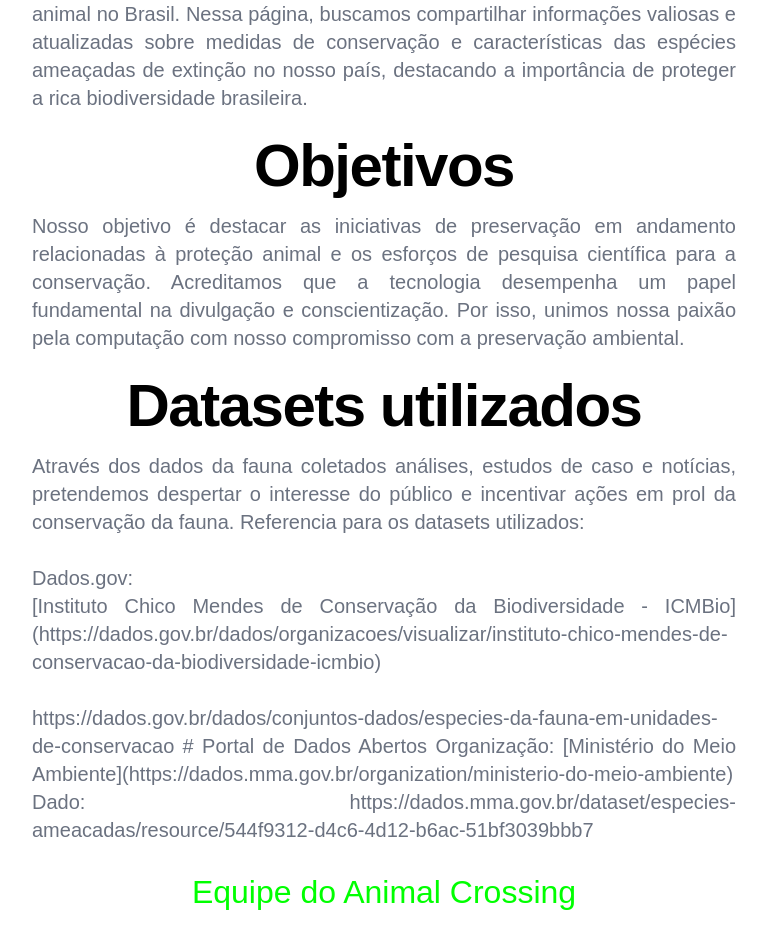
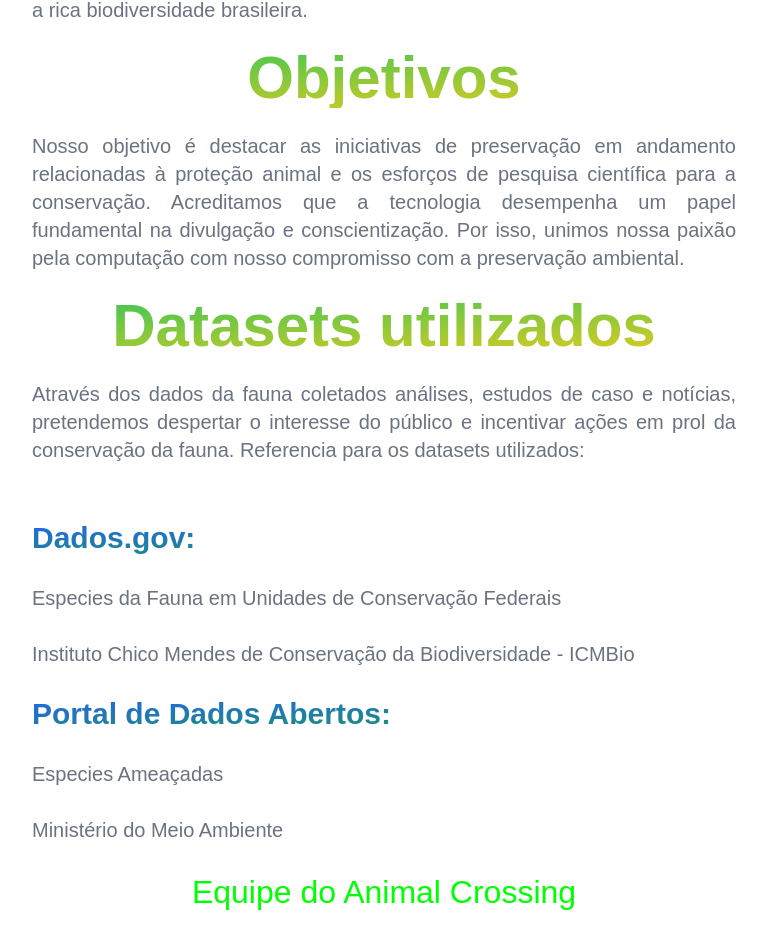
Before and after one commit to VitoriaSerafim/portal-de-dados-mma, a Next.js app: page / in a window 1280 px wide. Shown: the part 916-1864 px from the top of the page, without its empty margins (256-1023 px from the left). Built offline with nearby package versions, Linux system fonts and the light colour scheme.

Commit message:
CommitAlteraçãoPágina

```diff
--- a/pages/index.tsx
+++ b/pages/index.tsx
@@ -13,6 +13,7 @@ const HomePage = () => {
           flexDirection: "column",
         }}
       >
+
         <Header />
         <Head>
           <title>Portal de Dados - Ministério do Meio Ambiente</title>
@@ -34,10 +35,11 @@ const HomePage = () => {
           <div className="flex items-center justify-center">
             <img src="/header-animal.svg"></img>
           </div>
-          <h2 className="mb-4 text-4xl font-extrabold leading-none tracking-tight text-black md:text-5xl lg:text-6xl mt-24">
+          <h2 className="text-6xl font-extrabold text-transparent bg-clip-text bg-gradient-to-br from-green-500 to-yellow-400 ">
             {" "}
             Quem somos?
           </h2>
+          <br/>
           <p className="mb-6 text-lg font-normal text-gray-500 lg:text-xl sm:px-16 xl:px-48 text-justify">
             {" "}
             Somos um grupo de estudantes de computação da Universidade Federal
@@ -49,10 +51,12 @@ const HomePage = () => {
             destacando a importância de proteger a rica biodiversidade
             brasileira.
           </p>
-          <h2 className="mb-4 text-4xl font-extrabold leading-none tracking-tight text-black md:text-5xl lg:text-6xl">
+          <h2 className="text-6xl font-extrabold text-transparent bg-clip-text bg-gradient-to-br from-green-500 to-yellow-400 ">
             {" "}
+
             Objetivos
           </h2>
+          <br/>
           <p className="mb-6 text-lg font-normal text-gray-500 lg:text-xl sm:px-16 xl:px-48 text-justify">
             {" "}
             Nosso objetivo é destacar as iniciativas de preservação em andamento
@@ -62,29 +66,45 @@ const HomePage = () => {
             paixão pela computação com nosso compromisso com a preservação
             ambiental.
           </p>
-          <h2 className="mb-4 text-4xl font-extrabold leading-none tracking-tight text-black md:text-5xl lg:text-6xl">
-            {" "}
-            Datasets utilizados
+
+          <h2 className="text-6xl font-extrabold text-transparent bg-clip-text bg-gradient-to-br from-green-500 to-yellow-400 ">
+             Datasets utilizados
           </h2>
+          <br/>
+
           <p className="mb-6 text-lg font-normal text-gray-500 lg:text-xl sm:px-16 xl:px-48 text-justify">
             {" "}
             Através dos dados da fauna coletados análises, estudos de caso e
             notícias, pretendemos despertar o interesse do público e incentivar
             ações em prol da conservação da fauna. Referencia para os datasets
-            utilizados:<br/>
+            utilizados:<br/><br/>
             <br/>
-            Dados.gov:<br/>
-            [Instituto Chico Mendes de Conservação da Biodiversidade - ICMBio] (https://dados.gov.br/dados/organizacoes/visualizar/instituto-chico-mendes-de-conservacao-da-biodiversidade-icmbio)
+            <h2 className="text-3xl font-bold text-transparent bg-clip-text bg-gradient-to-br from-blue-600 to-green-600 " >
+            {" "}
+              Dados.gov:
+            </h2>
+            <br/>
+
+            <a href ="https://dados.gov.br/dados/conjuntos-dados/especies-da-fauna-em-unidades-de-conservacao" target ="_blank">Especies da Fauna em Unidades de Conservação Federais</a>
+
             <br/>
             <br/>
-            https://dados.gov.br/dados/conjuntos-dados/especies-da-fauna-em-unidades-de-conservacao
-            # Portal de Dados Abertos Organização: [Ministério do Meio
-            Ambiente](https://dados.mma.gov.br/organization/ministerio-do-meio-ambiente)
+            <a href = "https://dados.gov.br/dados/organizacoes/visualizar/instituto-chico-mendes-de-conservacao-da-biodiversidade-icmbio" target="_blank">Instituto Chico Mendes de Conservação da Biodiversidade - ICMBio </a>
             <br/>
-            Dado:
-            https://dados.mma.gov.br/dataset/especies-ameacadas/resource/544f9312-d4c6-4d12-b6ac-51bf3039bbb7
+            <br/>
+            <h2 className="text-3xl font-bold text-transparent bg-clip-text bg-gradient-to-br from-blue-600 to-green-600 ">
+            {" "}
+              Portal de Dados Abertos:
+            </h2>
+            <br/>
+            <a href = "https://dados.mma.gov.br/dataset/especies-ameacadas/resource/544f9312-d4c6-4d12-b6ac-51bf3039bbb7" target="_blank">Especies Ameaçadas</a>
+            <br/>
+            <br/>
+
+            <a href = "https://dados.mma.gov.br/organization/ministerio-do-meio-ambiente" target="_blank">Ministério do Meio Ambiente</a>
           </p>
           <p style={{fontSize:'32px', color:'lime'}}> Equipe do Animal Crossing</p>
+
         </main>
       </div>
     </>
```
